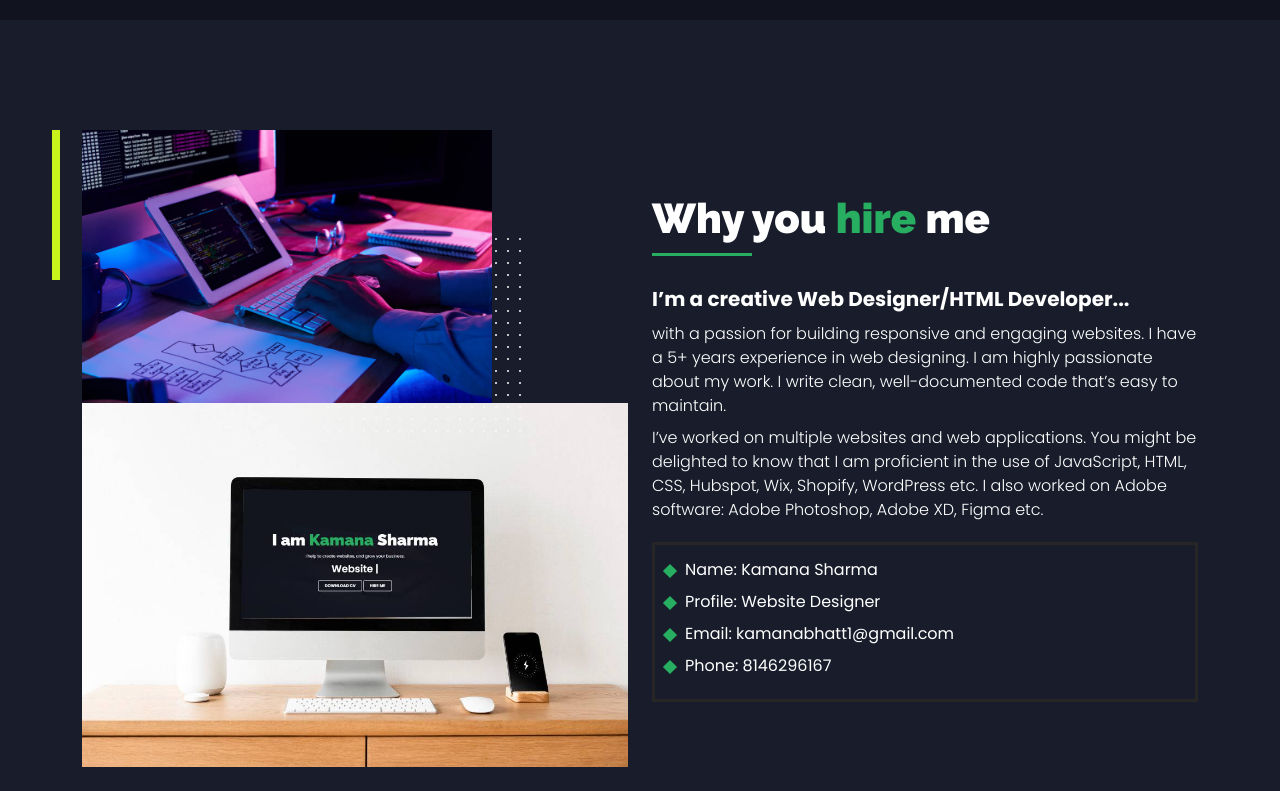
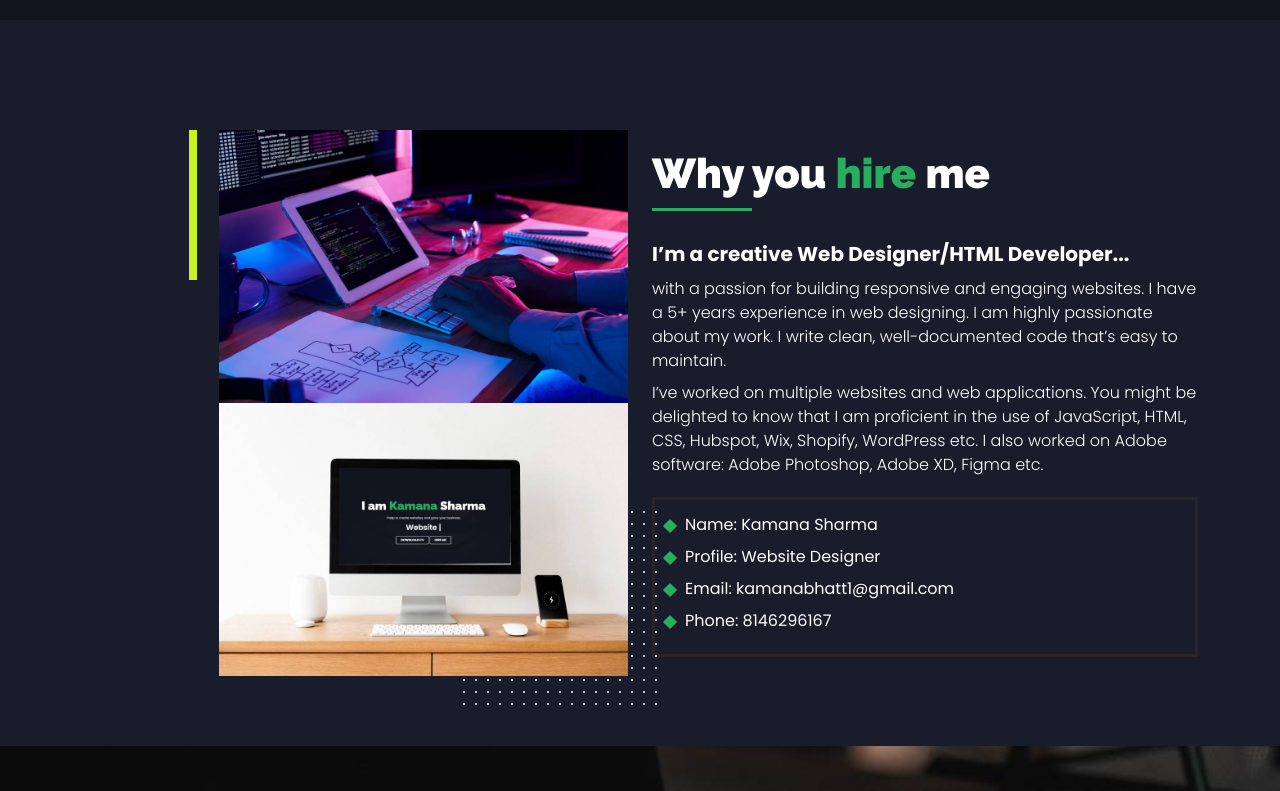
Before and after one commit to KamanaSharma1/PortfolioDetails, a plain HTML site: page kamana-portfolio/index.html in a window 1280 px wide. Shown: the part 780-1571 px from the top of the page. Drawn offline with Linux system fonts and the light colour scheme; a web font is replaced by a local one.

Commit message:
Update index.html

```diff
--- a/kamana-portfolio/index.html
+++ b/kamana-portfolio/index.html
@@ -107,10 +107,11 @@
             <div class="">
               <div class="row">
                 <div class="col-md-6">
-                  <figure class="m-0 about-image aos-item" data-aos="fade-down">
+                  <figure class="mb-0 about-image aos-item" data-aos="fade-down">
                     <img src="assets/img/about-me1.jpg" class="w-100" alt="profile Image">
+                     <div class="img2"><img src="assets/img/about-img2.jpg" class="w-100" alt="portfolio Image"></div>
                   </figure>
-                  <div class="img2"><img src="assets/img/about-img2.jpg" class="w-100" alt="portfolio Image"></div>
+
                 </div>
                 <div class="col-md-6 d-flex align-items-center">
                   <div class="about-me pt-4 pt-md-0 aos-item" data-aos="fade-down">
```
